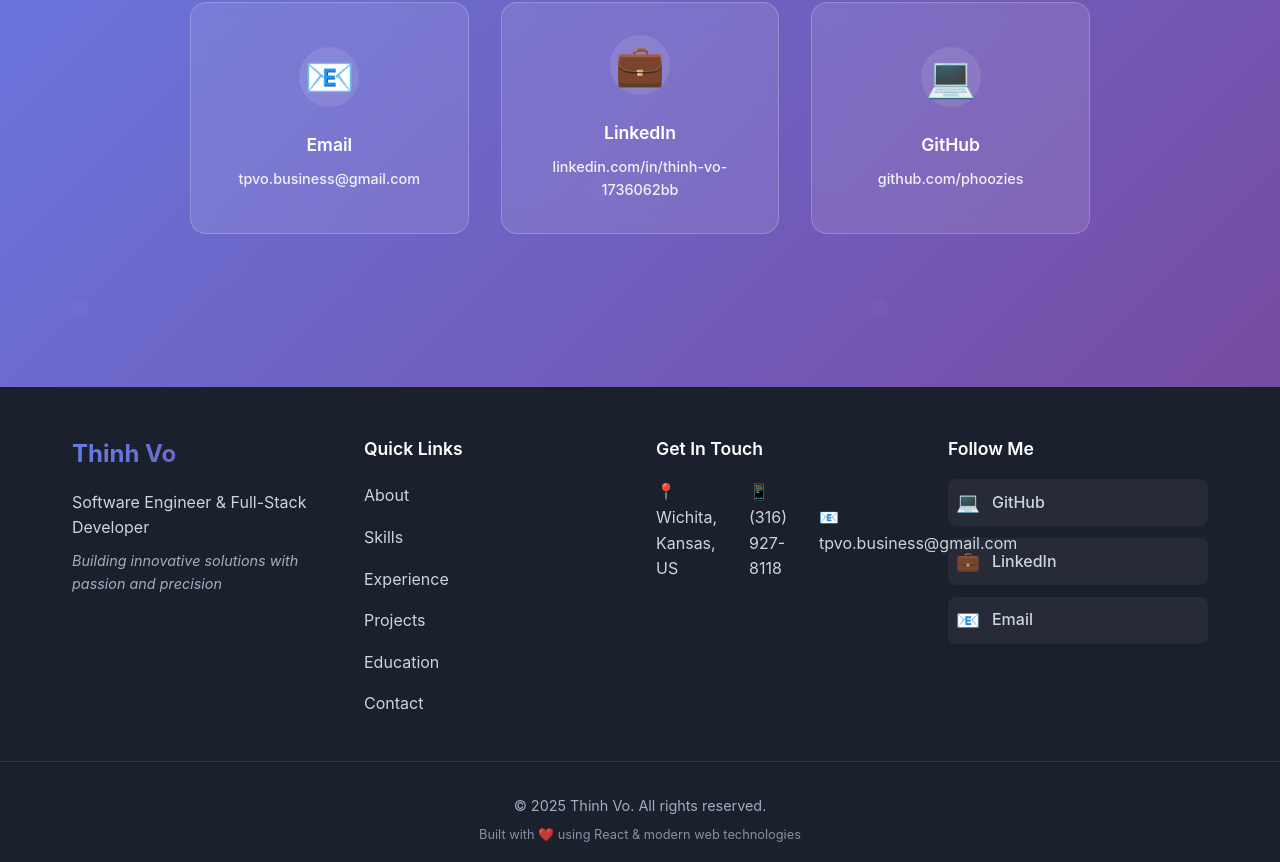
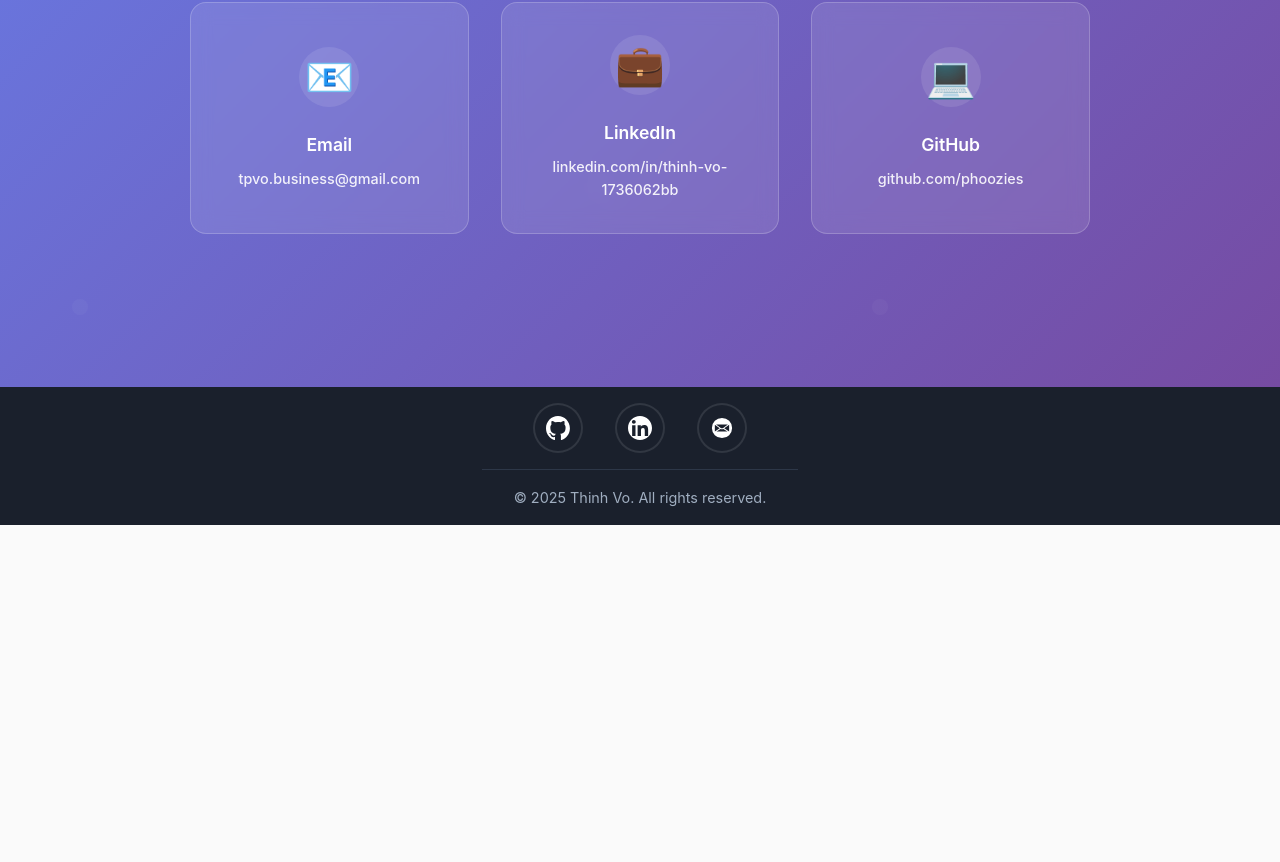
Before and after one commit to phoozies/my-portfolio, a React (Vite) app in the folder my-portfolio/: page / in a window 1280 px wide. Shown: the part 8348-9210 px from the top of the page. After the commit the page ends 8873 px from the top, so only its background shows below. Built offline with nearby package versions, Linux system fonts and the light colour scheme.

Commit message:
feat: update footer styling

```diff
--- a/my-portfolio/src/components/Footer.css
+++ b/my-portfolio/src/components/Footer.css
@@ -1,16 +1,56 @@
 .footer {
   background: #1a202c;
   color: white;
-  padding: 3rem 0 1rem;
+  padding: 1rem 0 1rem;
 }
 
 .footer-content {
   max-width: 1200px;
   margin: 0 auto;
-  padding: 0 2rem;
-  display: grid;
-  grid-template-columns: repeat(auto-fit, minmax(250px, 1fr));
+  display: flex;
+  flex-direction: column;
+  align-items: center;
+;  gap: 1rem
+}
+
+.social-links {
+  display: flex;
   gap: 2rem;
+  justify-content: center;
+  align-items: center;
+  margin: 0 auto;
+}
+
+.social-link {
+  display: flex;
+  align-items: center;
+  justify-content: center;
+  width: 50px;
+  height: 50px;
+  background: #1a202c;
+  border-radius: 50%;
+  transition: all 0.3s ease;
+  border: 2px solid rgba(255, 255, 255, 0.1);
+  position: relative;
+}
+
+.social-link:hover {
+  background: #2d3748;
+  border-color: rgba(255, 255, 255, 0.3);
+  transform: translateY(-3px);
+  box-shadow: 0 8px 25px rgba(0, 0, 0, 0.4);
+}
+
+.social-icon {
+  width: 24px;
+  height: 24px;
+  filter: brightness(0) invert(1);
+  transition: all 0.3s ease;
+}
+
+.social-link:hover .social-icon {
+  filter: none;
+  transform: scale(1.1);
 }
 
 .footer-section h3,
@@ -75,41 +115,14 @@
   gap: 0.5rem;
 }
 
-.social-links {
-  display: flex;
-  flex-direction: column;
-  gap: 0.75rem;
-}
 
-.social-link {
-  color: #cbd5e0;
-  text-decoration: none;
-  display: flex;
-  align-items: center;
-  gap: 0.75rem;
-  padding: 0.5rem;
-  border-radius: 8px;
-  transition: all 0.3s ease;
-  background: rgba(255, 255, 255, 0.05);
-}
-
-.social-link:hover {
-  color: white;
-  background: rgba(102, 126, 234, 0.2);
-  transform: translateX(5px);
-}
-
-.social-icon {
-  font-size: 1.2rem;
-}
 
 .social-name {
   font-weight: 500;
 }
 
 .footer-bottom {
-  margin-top: 2rem;
-  padding-top: 2rem;
+  padding-top: 1rem;
   border-top: 1px solid #2d3748;
 }
 
--- a/my-portfolio/src/components/Footer.tsx
+++ b/my-portfolio/src/components/Footer.tsx
@@ -7,86 +7,42 @@ const Footer = () => {
     {
       name: 'GitHub',
       url: 'https://github.com/phoozies',
-      icon: '💻'
+      logo: '/github-logo.svg'
     },
     {
       name: 'LinkedIn',
       url: 'https://linkedin.com/in/thinh-vo-1736062bb',
-      icon: '💼'
+      logo: '/linkedin-bw-logo.svg'
     },
     {
       name: 'Email',
       url: 'mailto:tpvo.business@gmail.com',
-      icon: '📧'
+      logo: '/email-logo.svg'
     }
-  ]
-
-  const quickLinks = [
-    { name: 'About', href: '#about' },
-    { name: 'Skills', href: '#skills' },
-    { name: 'Experience', href: '#experience' },
-    { name: 'Projects', href: '#projects' },
-    { name: 'Education', href: '#education' },
-    { name: 'Contact', href: '#contact' }
   ]
 
   return (
     <footer className="footer">
       <div className="footer-content">
-        <div className="footer-section footer-brand">
-          <h3>Thinh Vo</h3>
-          <p>Software Engineer & Full-Stack Developer</p>
-          <p className="footer-tagline">
-            Building innovative solutions with passion and precision
-          </p>
-        </div>
-
-        <div className="footer-section footer-links">
-          <h4>Quick Links</h4>
-          <ul>
-            {quickLinks.map((link, index) => (
-              <li key={index}>
-                <a href={link.href}>{link.name}</a>
-              </li>
-            ))}
-          </ul>
-        </div>
-
-        <div className="footer-section footer-contact">
-          <h4>Get In Touch</h4>
-          <div className="contact-details">
-            <p>📍 Wichita, Kansas, US</p>
-            <p>📱 (316) 927-8118</p>
-            <p>📧 tpvo.business@gmail.com</p>
-          </div>
-        </div>
-
-        <div className="footer-section footer-social">
-          <h4>Follow Me</h4>
         <div className="social-links">
-            {socialLinks.map((social, index) => (
+          {socialLinks.map((link, index) => (
             <a
               key={index}
-                href={social.url}
-                target="_blank"
-                rel="noopener noreferrer"
+              href={link.url}
+              target={link.name !== 'Email' ? '_blank' : '_self'}
+              rel={link.name !== 'Email' ? 'noopener noreferrer' : undefined}
               className="social-link"
-                aria-label={social.name}
+              aria-label={link.name}
             >
-                <span className="social-icon">{social.icon}</span>
-                <span className="social-name">{social.name}</span>
+              <img src={link.logo} alt={`${link.name} logo`} className="social-icon" />
             </a>
           ))}
-          </div>
-        </div>
         </div>
 
         <div className="footer-bottom">
           <div className="footer-bottom-content">
             <p>&copy; {currentYear} Thinh Vo. All rights reserved.</p>
-          <p className="footer-made-with">
-            Built with ❤️ using React & modern web technologies
-          </p>
+          </div>
         </div>
       </div>
     </footer>
```
Lines whose indentation alone changed are shown as unchanged.
